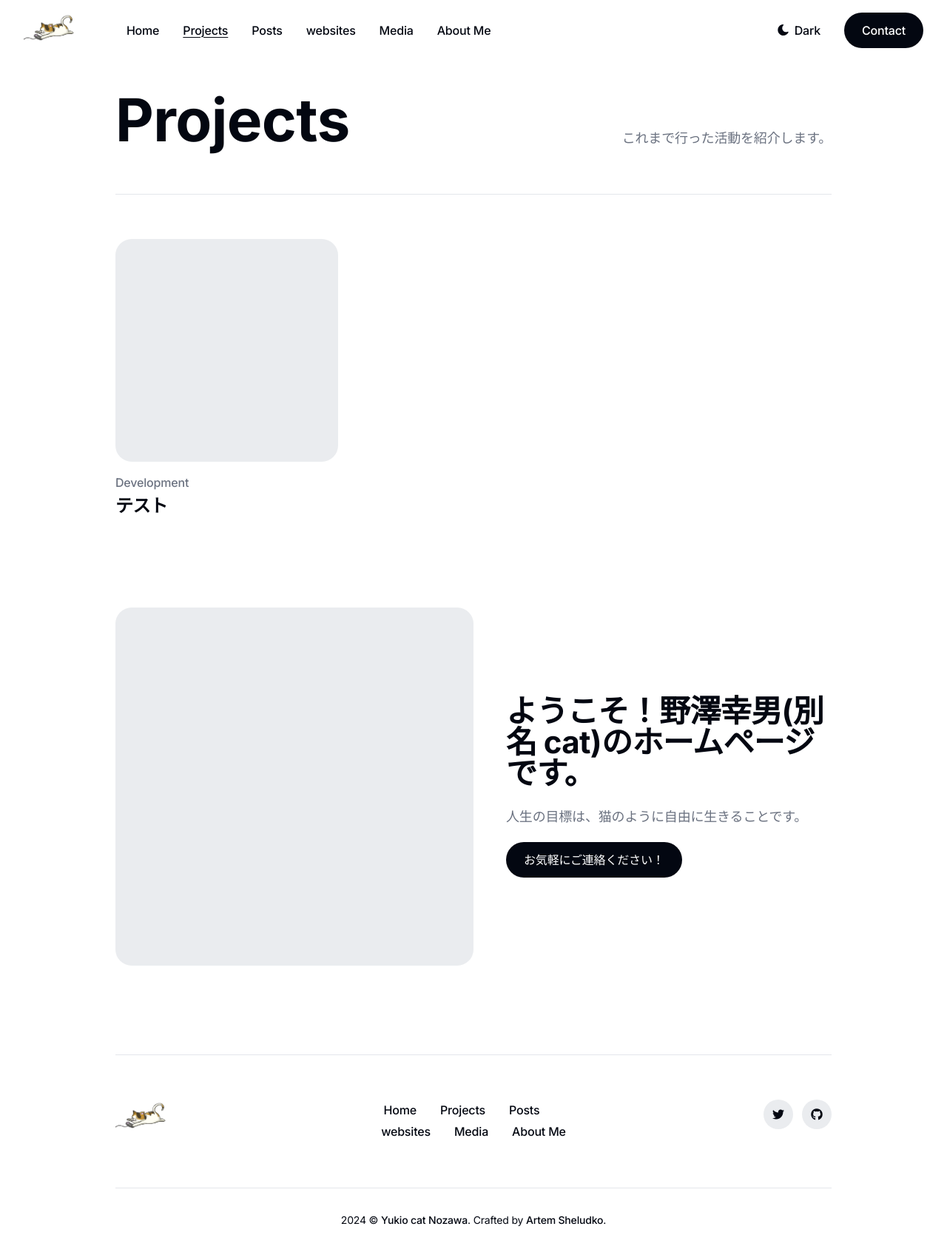
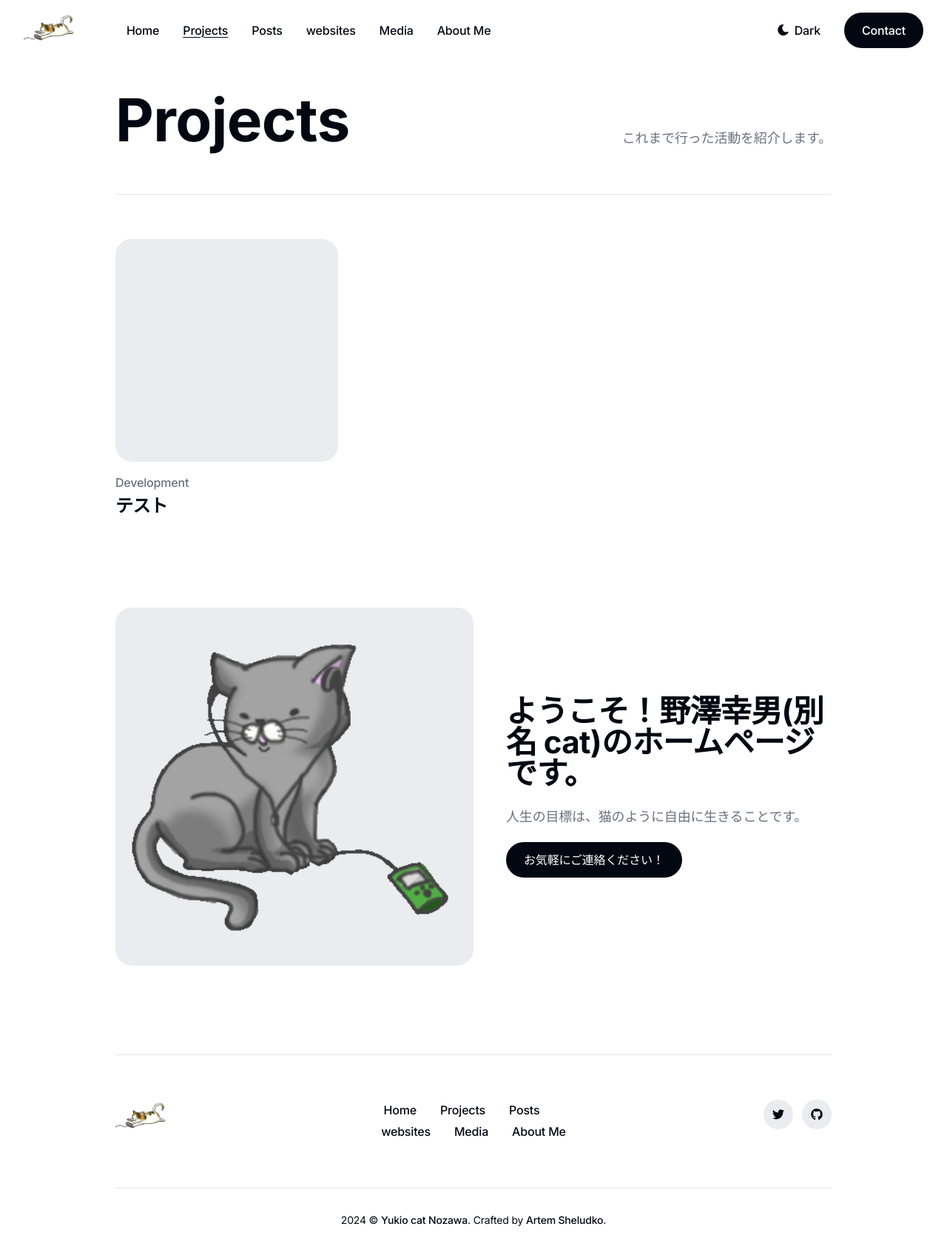
Before and after one commit to yncat/lp, a Jekyll site: the page built from projects/index.html, in a window 1280 px wide. Shown: the whole page at 74% size. Built offline with Jekyll 4.4.1, drawn with Linux system fonts in a browser that asks for light colours.

Commit message:
Fix image relative path

```diff
--- a/_data/settings.yml
+++ b/_data/settings.yml
@@ -107,7 +107,7 @@ author_section:
   enable: true
   author_section_title: "ようこそ！野澤幸男(別名 cat)のホームページです。"
   author_section_description: 人生の目標は、猫のように自由に生きることです。
-  author_section_image: "images/cat_headphones.gif"
+  author_section_image: "/images/cat_headphones.gif"
   author_section_image_alt: 猫がヘッドフォンを付けて音楽に乗っている
   author_section_button_text: お気軽にご連絡ください！
   author_section_button_link: "contact/"
```
